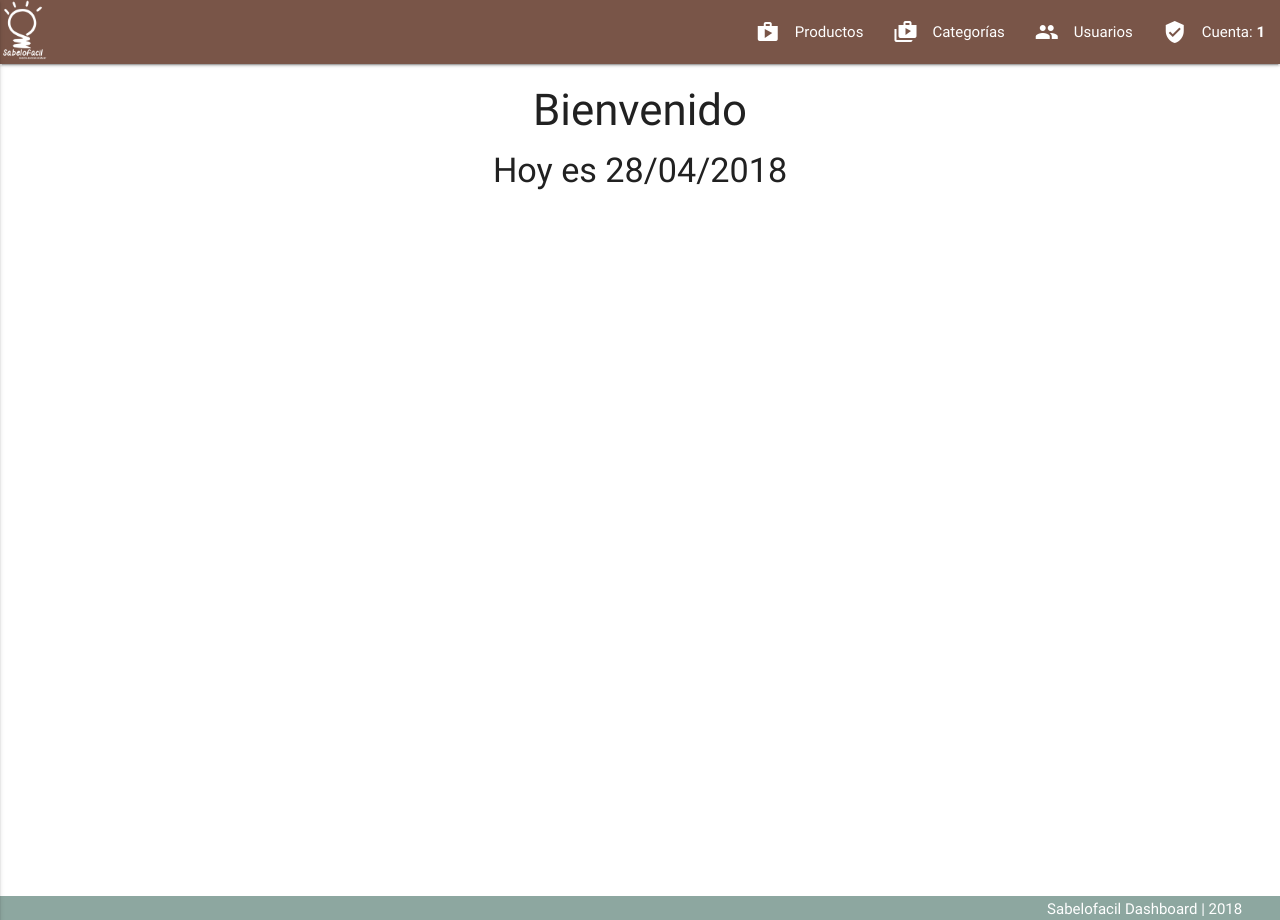
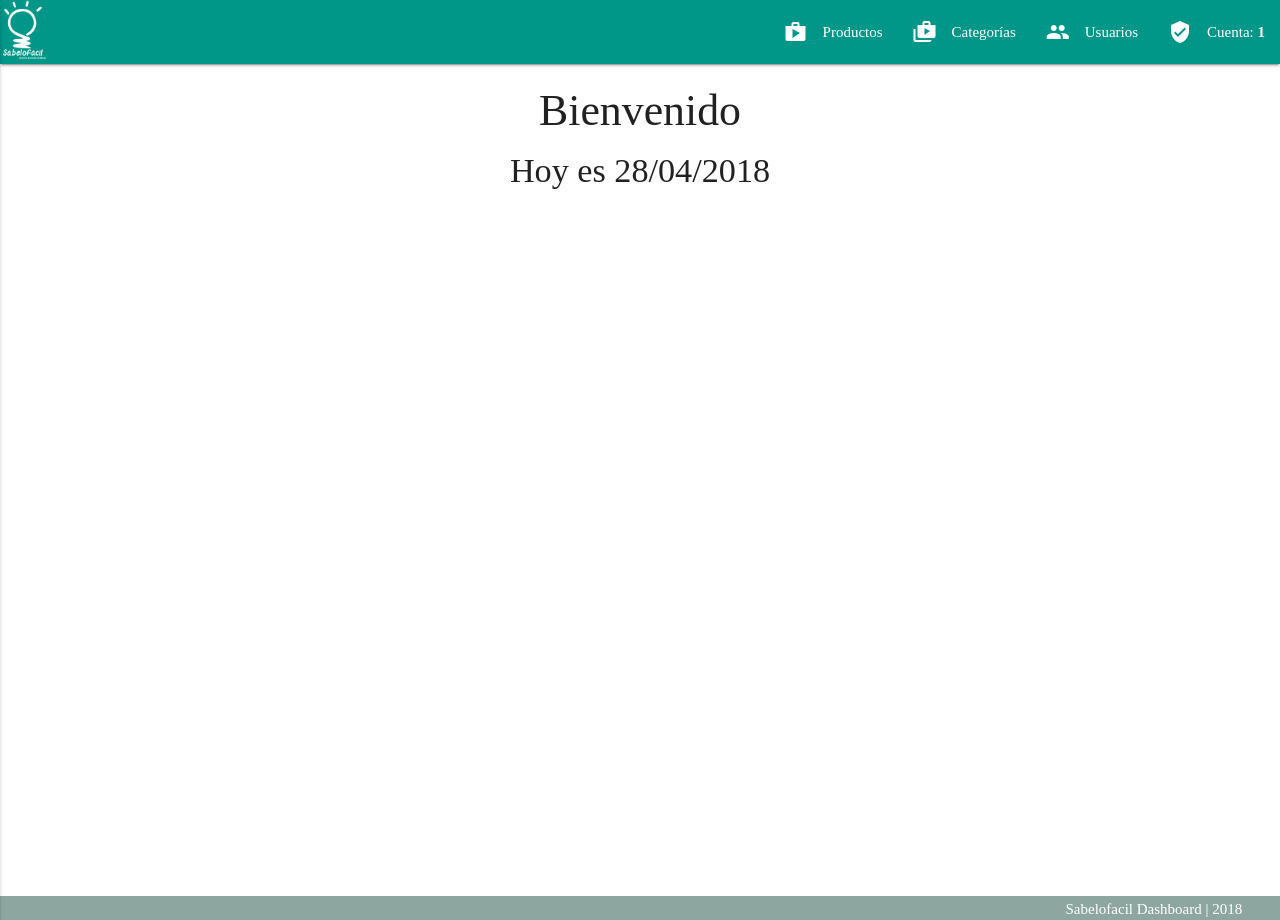
Before and after one commit to alejo1999/PTC18, a PHP site: page /dashboard/account/ in a window 1280 px wide. Run offline with PHP 8.4, Linux system fonts and the light colour scheme; the visitor is signed in with stand-in values (Sample User, id 1).

Commit message:
Cambios de Interfaz
color de navbar
logo
calibri light

```diff
--- a/sabelo_facil/app/views/dashboard/templates/page.class.php
+++ b/sabelo_facil/app/views/dashboard/templates/page.class.php
@@ -23,7 +23,7 @@ class Page extends Component{
 		if(isset($_SESSION['ID_admin'])){
 			print("
 				<header class='navbar-fixed'>
-					<nav class='brown'>
+					<nav class='teal'>
 						<div class='nav-wrapper'>
 							<a href='../account/' class='brand-logo'><img src='../../web/img/logo.png' height='60'></a>
 							<a href='#' class='button-collapse' data-activates='mobile'><i class='material-icons'>menu</i></a>
--- a/sabelo_facil/web/css/dashboard.css
+++ b/sabelo_facil/web/css/dashboard.css
@@ -22,3 +22,8 @@ main {
   padding-right: 1cm;
   color: white;
   }
+
+
+  *{
+      font-family: Calibri Light;
+  }
--- a/sabelo_facil/web/css/public.css
+++ b/sabelo_facil/web/css/public.css
@@ -11,3 +11,8 @@ main {
 .parallax-container {
     height: 300px;
 }
+
+
+*{
+    font-family: Calibri Light;
+}
```
